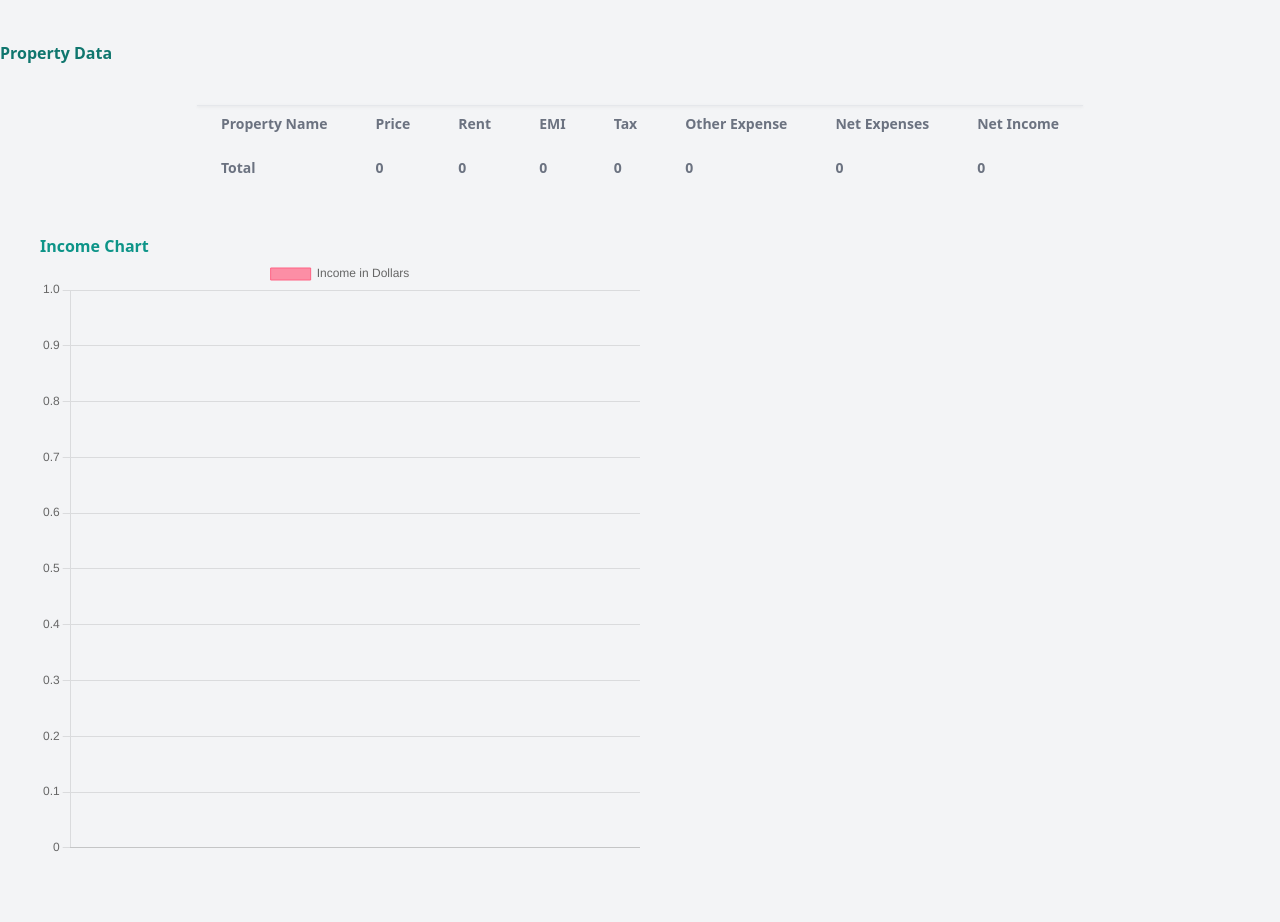
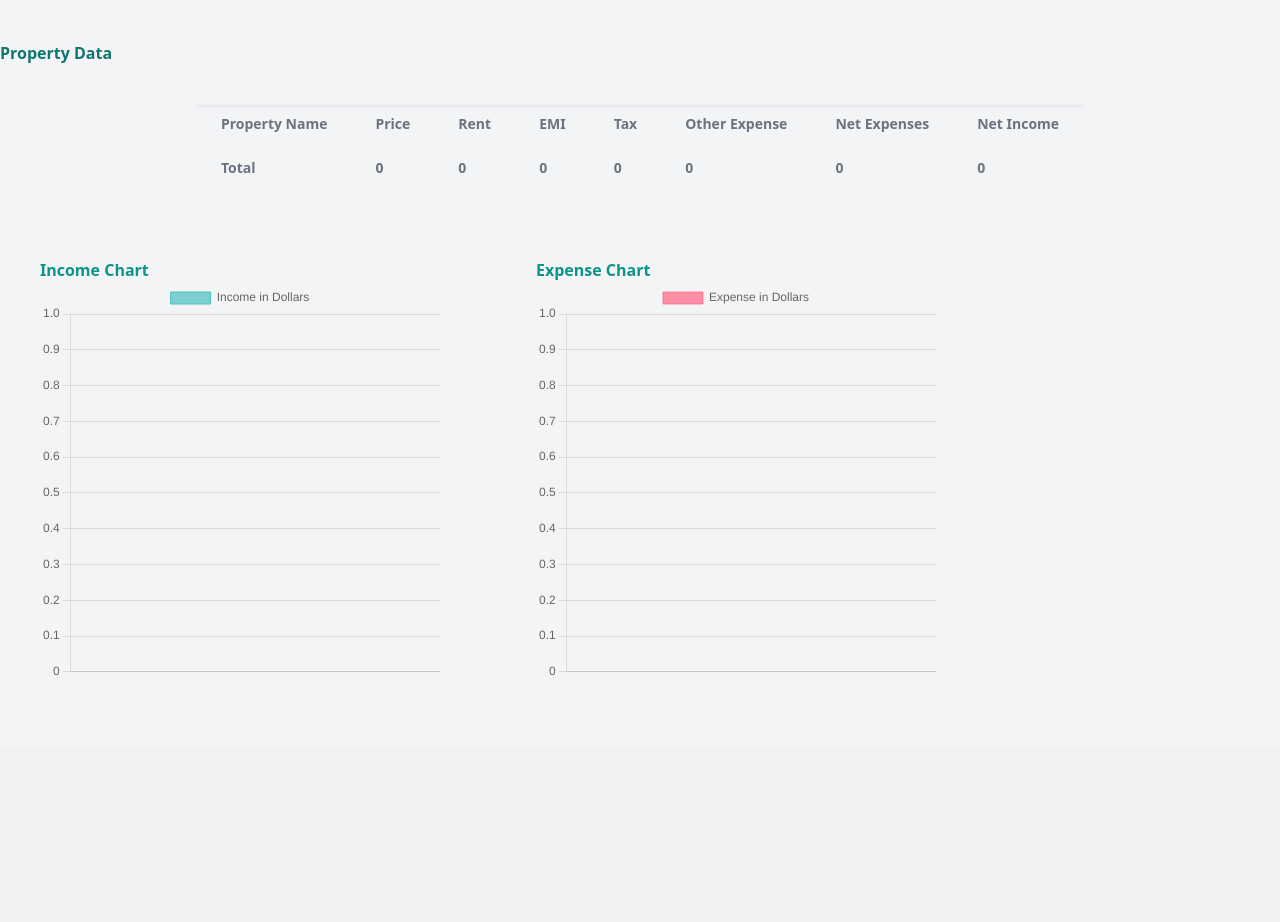
Before and after one commit to summerhanyuezheng/PropertyManagement, a Django app: page /hello/ in a window 1280 px wide. Shown: the part 517-1439 px from the top of the page. After the commit the page ends 1192 px from the top, so only its background shows below. Run offline with Django 4.2, Linux system fonts and the light colour scheme; style sheets or scripts are compiled from the project's sources.

Commit message:
created expense chart, changed color for both charts

```diff
--- a/mysite/myapp/templates/myapp/index.html
+++ b/mysite/myapp/templates/myapp/index.html
@@ -83,10 +83,21 @@
         </div>
     </div>
 
+
     <div class="flex gap-8 m-10">
-        <div class="w-1/2">
+        <div class="w-1/3">
+            <div><br></div>
             <div class="text-teal-600 font-bold">Income Chart</div>
-            <div><canvas id="myChart" width="400" height="400"></canvas></div>
+            <div><canvas id="incomeChart" width="400" height="400"></canvas></div>
+        </div>
+
+        <div><br></div>
+        <div><br></div>
+
+        <div class="w-1/3">
+            <div><br></div>
+            <div class="text-teal-600 font-bold">Expense Chart</div>
+            <div><canvas id="expenseChart" width="400" height="400"></canvas></div>
 
         </div>
 
@@ -124,6 +135,8 @@
     let net_income_array = []
     //an array to store all the names
     let name_array = []
+    // an array tp store expenses
+    let net_expense_array = []
 
 
     for (let i = 1; i < table.rows.length - 1; i++) {
@@ -141,6 +154,8 @@
         net_income_array.push(net_monthly_income)
         //push all the names
         name_array.push(property_name)
+        //push all the net_monthly_expense
+        net_expense_array.push(net_monthly_expense)
 
 
 
@@ -187,9 +202,9 @@
 
     );
 
-// JS code for the chart
-const ctx = document.getElementById('myChart').getContext('2d');
-const myChart = new Chart(ctx, {
+// JS code for the income chart
+const chart1 = document.getElementById('incomeChart').getContext('2d');
+const incomeChart = new Chart(chart1, {
     type: 'bar',
     data: {
         labels: name_array,
@@ -197,20 +212,59 @@ const myChart = new Chart(ctx, {
             label: 'Income in Dollars',
             data: net_income_array,
             backgroundColor: [
-                'rgba(255, 99, 132, 0.7)',
-                'rgba(54, 162, 235, 0.7)',
-                'rgba(255, 206, 86, 0.7)',
                 'rgba(75, 192, 192, 0.7)',
-                'rgba(153, 102, 255, 0.7)',
-                'rgba(255, 159, 64, 0.7)'
+                'rgba(75, 192, 192, 0.7)',
+                'rgba(75, 192, 192, 0.7)',
+                'rgba(75, 192, 192, 0.7)',
+                'rgba(75, 192, 192, 0.7)',
+
             ],
             borderColor: [
-                'rgba(255, 99, 132, 1)',
-                'rgba(54, 162, 235, 1)',
-                'rgba(255, 206, 86, 1)',
                 'rgba(75, 192, 192, 1)',
-                'rgba(153, 102, 255, 1)',
-                'rgba(255, 159, 64, 1)'
+                'rgba(75, 192, 192, 1)',
+                'rgba(75, 192, 192, 1)',
+                'rgba(75, 192, 192, 1)',
+                'rgba(75, 192, 192, 1)',
+
+            ],
+            borderWidth: 1
+        }]
+    },
+    options: {
+        scales: {
+            y: {
+                beginAtZero: true
+            }
+        }
+    }
+});
+
+
+
+// JS code for the expense chart
+const chart2 = document.getElementById('expenseChart').getContext('2d');
+const expenseChart = new Chart(chart2, {
+    type: 'bar',
+    data: {
+        labels: name_array,
+        datasets: [{
+            label: 'Expense in Dollars',
+            data: net_expense_array,
+            backgroundColor: [
+                'rgba(255, 99, 132, 0.7)',
+                'rgba(255, 99, 132, 0.7)',
+                'rgba(255, 99, 132, 0.7)',
+                'rgba(255, 99, 132, 0.7)',
+                'rgba(255, 99, 132, 0.7)',
+
+            ],
+            borderColor: [
+                'rgba(255, 99, 132, 0.7)',
+                'rgba(255, 99, 132, 0.7)',
+                'rgba(255, 99, 132, 0.7)',
+                'rgba(255, 99, 132, 0.7)',
+                'rgba(255, 99, 132, 0.7)',
+
             ],
             borderWidth: 1
         }]
```
Also changed, not shown: mysite/db.sqlite3.
